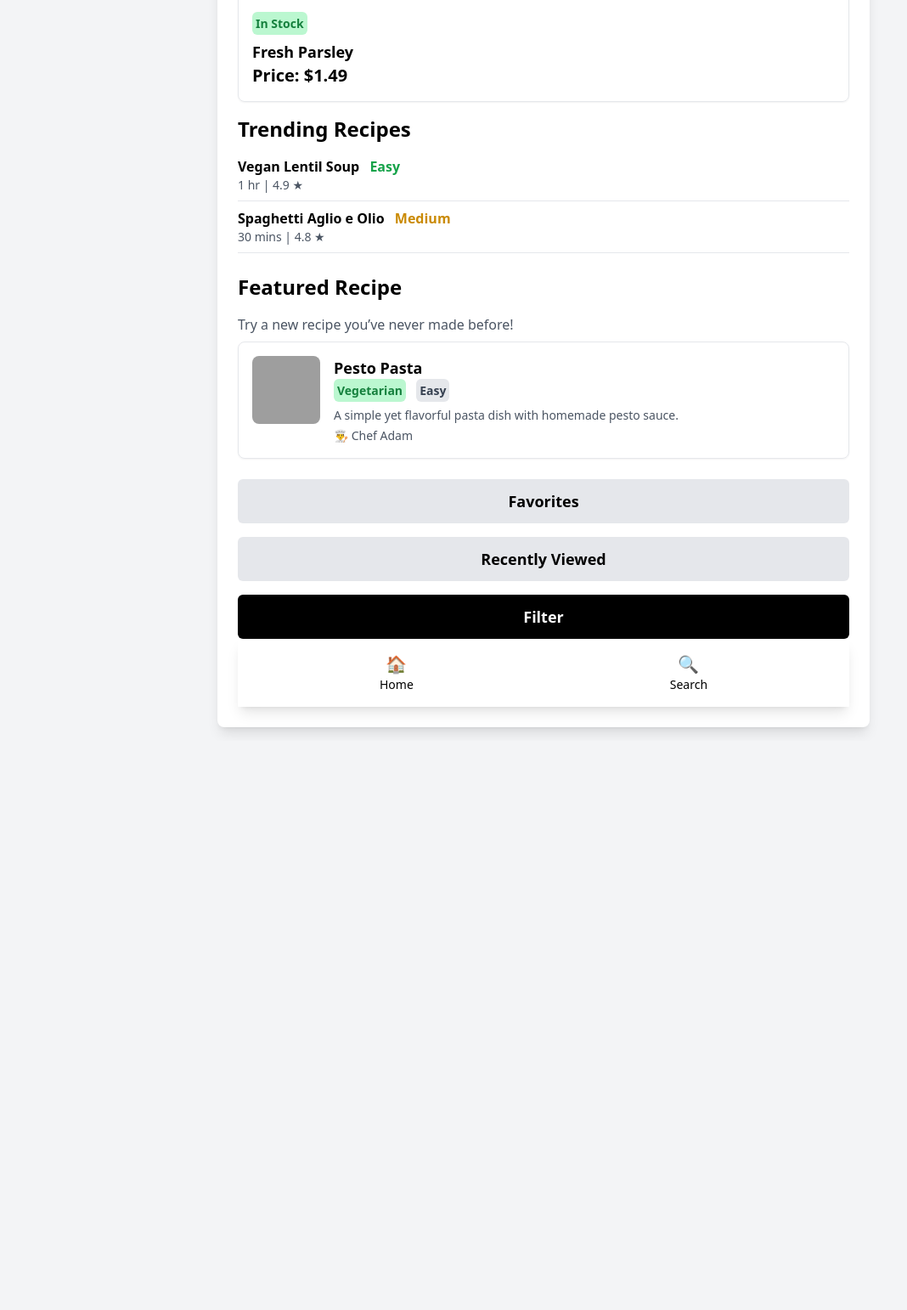
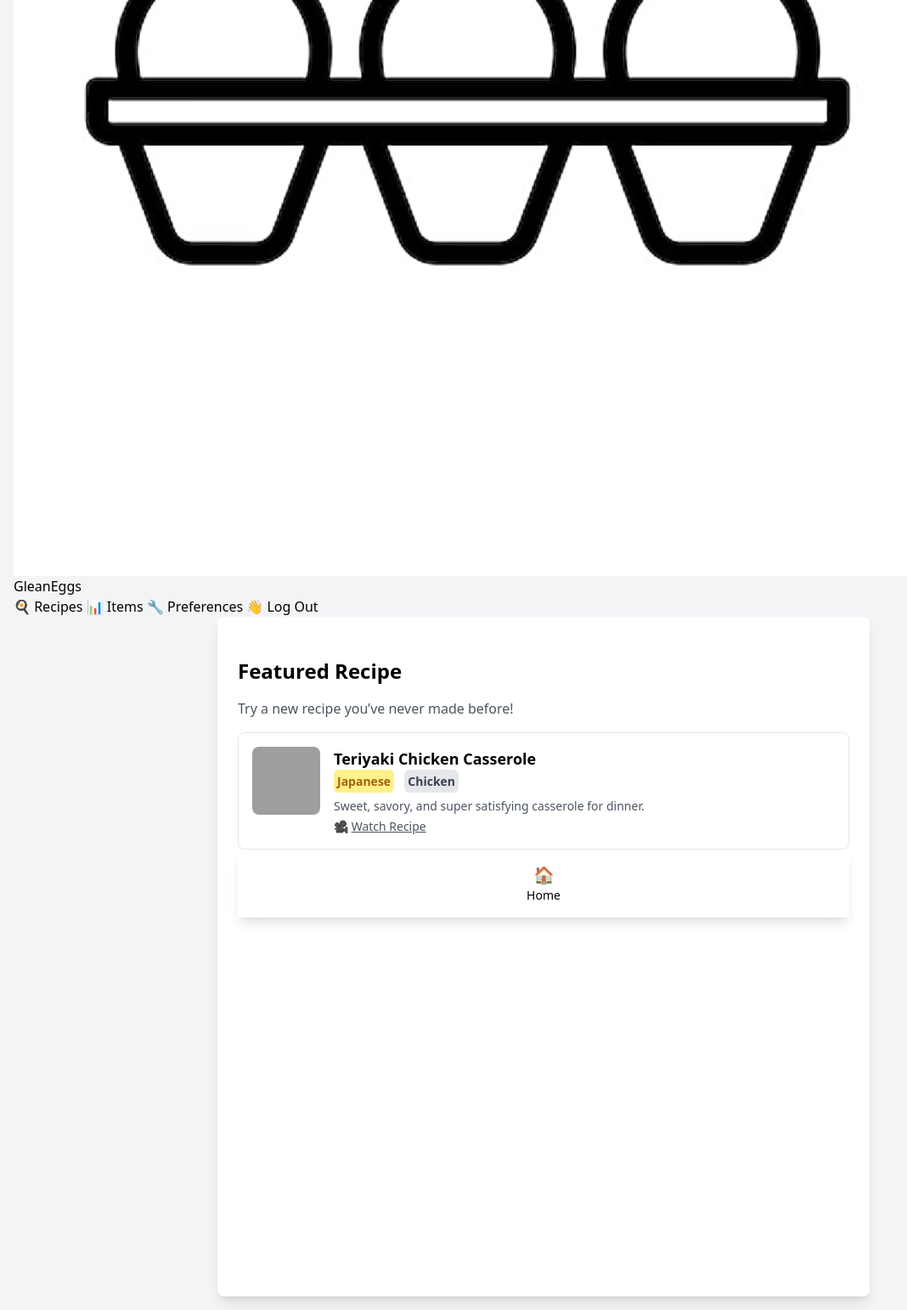
Before and after one commit to madinamonowara/GleanEggs, a Flask app: template templates/recipes.html in a window 1280 px wide. Shown: the part 688-2230 px from the top of the page at 85% size, without its empty margins (0-1068 px from the left). Before the commit the page ends 1551 px from the top, so only its background shows below. Run offline with Flask 3, Linux system fonts and the light colour scheme; the template is opened without the code that fills it, so the values that code supplies are empty; some libraries are stand-ins or nearby versions; grey boxes are pictures that could not be loaded.

Commit message:
changing recipes page and adding individual recipe

```diff
--- a/templates/recipes.html
+++ b/templates/recipes.html
@@ -7,80 +7,83 @@
     <script src="https://cdn.tailwindcss.com"></script>
 </head>
 <body class="bg-gray-100 p-4">
+    <!-- Header -->
+    <header>
+        <nav class="top-menu">
+            <div class="logo-section">
+                <img src="/static/images/gleaneggs_logo.jpg" alt="GleanEggs Logo">
+                <span class="logo-text">GleanEggs</span>
+            </div>
+            <div class="nav-buttons">
+                <button onclick="location.href='/recipes'">🍳 Recipes</button>
+                <button onclick="location.href='/products'">📊 Items</button>
+                <button onclick="location.href='/preferences'">🔧 Preferences</button>
+                <button onclick="location.href='/login'">👋 Log Out</button>
+            </div>
+        </nav>
+    </header>
+
     <div class="max-w-3xl mx-auto bg-white p-6 rounded-lg shadow-lg w-full min-h-screen">
+
         <!-- Featured Recipe -->
-        <div class="flex items-center gap-4 mb-6">
-            <img src="https://www.thelifejolie.com/wp-content/uploads/2023/01/Featured-Hearty-Chicken-Noodle-Soup-Recipe-The-Life-Jolie.jpg" alt="Recipe" class="w-12 h-12 rounded-full">
-            <div>
-                <h2 class="font-bold text-lg">Featured Recipe</h2>
-                <p class="text-gray-600">Chicken Noodle Soup</p>
-            </div>
-        </div>
-
-        <!-- Ingredients To Buy -->
-        <h2 class="font-bold text-2xl mb-4">Ingredients To Buy</h2>
-        <div class="border rounded-lg overflow-hidden shadow-sm mb-4">
-            <img src="https://www.countrymeat.co.za/wp-content/uploads/2024/04/WhatsApp-Image-2021-08-10-at-11.11.59-AM.jpeg" alt="Organic Chicken" class="w-full h-48 object-cover">
-            <div class="p-4">
-                <span class="text-green-700 bg-green-200 text-sm font-bold p-1 rounded-md">In Stock</span>
-                <p class="text-lg font-bold mt-2">Organic Chicken</p>
-                <p class="text-xl font-bold">Price: $12.99</p>
-            </div>
-        </div>
-        <div class="border rounded-lg overflow-hidden shadow-sm mb-4">
-            <img src="https://i.herbalreality.com/wp-content/uploads/2020/09/22143155/Parsley-Petroselinum-crispum-1200x798.jpg" alt="Fresh Parsley" class="w-full h-48 object-cover">
-            <div class="p-4">
-                <span class="text-green-700 bg-green-200 text-sm font-bold p-1 rounded-md">In Stock</span>
-                <p class="text-lg font-bold mt-2">Fresh Parsley</p>
-                <p class="text-xl font-bold">Price: $1.49</p>
-            </div>
-        </div>
-
-        <!-- Trending Recipes -->
-        <h2 class="font-bold text-2xl mb-4">Trending Recipes</h2>
-        <div class="border-b pb-2 mb-2">
-            <p class="font-bold">Vegan Lentil Soup <span class="text-green-600 ml-2">Easy</span></p>
-            <p class="text-gray-600 text-sm">1 hr | 4.9 ★</p>
-        </div>
-        <div class="border-b pb-2 mb-2">
-            <p class="font-bold">Spaghetti Aglio e Olio <span class="text-yellow-600 ml-2">Medium</span></p>
-            <p class="text-gray-600 text-sm">30 mins | 4.8 ★</p>
-        </div>
-
-        <!-- Another Featured Recipe -->
         <h2 class="font-bold text-2xl mt-6 mb-4">Featured Recipe</h2>
         <p class="text-gray-600">Try a new recipe you’ve never made before!</p>
-        <div class="border rounded-lg overflow-hidden shadow-sm p-4 mt-2">
+
+        <!-- Clickable Recipe Card -->
+        <div class="border rounded-lg overflow-hidden shadow-sm p-4 mt-4 cursor-pointer hover:bg-gray-100 transition"
+             onclick="viewRecipe()">
             <div class="flex gap-4">
-                <img src="https://kitchenswagger.com/wp-content/uploads/2023/07/pesto-shrimp-pasta-4.jpg" alt="Pesto Pasta" class="w-20 h-20 object-cover rounded-lg">
+                <img src="https://www.themealdb.com/images/media/meals/wvpsxx1468256321.jpg" alt="Teriyaki Chicken" class="w-20 h-20 object-cover rounded-lg">
                 <div>
-                    <p class="font-bold text-lg">Pesto Pasta</p>
-                    <span class="bg-green-200 text-green-700 text-sm font-bold p-1 rounded-md">Vegetarian</span>
-                    <span class="bg-gray-200 text-gray-700 text-sm font-bold p-1 rounded-md ml-2">Easy</span>
-                    <p class="text-gray-600 text-sm mt-2">A simple yet flavorful pasta dish with homemade pesto sauce.</p>
-                    <p class="text-gray-600 text-sm mt-1">👨‍🍳 Chef Adam</p>
+                    <p class="font-bold text-lg">Teriyaki Chicken Casserole</p>
+                    <span class="bg-yellow-200 text-yellow-700 text-sm font-bold p-1 rounded-md">Japanese</span>
+                    <span class="bg-gray-200 text-gray-700 text-sm font-bold p-1 rounded-md ml-2">Chicken</span>
+                    <p class="text-gray-600 text-sm mt-2">Sweet, savory, and super satisfying casserole for dinner.</p>
+                    <p class="text-gray-600 text-sm mt-1">🎥 <a href="https://www.youtube.com/watch?v=4aZr5hZXP_s" class="underline" target="_blank">Watch Recipe</a></p>
                 </div>
             </div>
-        </div>
-
-        <!-- Action Buttons -->
-        <div class="mt-6 space-y-4">
-            <button class="w-full bg-gray-200 p-3 rounded-md font-bold text-lg">Favorites</button>
-                <button class="w-full bg-gray-200 p-3 rounded-md font-bold text-lg">Recently Viewed</button>
-                <button class="w-full bg-black text-white p-3 rounded-md font-bold text-lg mb-20">Filter</button>
         </div>
 
         <!-- Bottom Navigation -->
         <div class="left-0 w-full bg-white p-4 flex justify-around shadow-lg">
             <a href="home.html" class="flex flex-col items-center">
-            <span class="text-black text-xl">🏠</span>
-            <span class="text-sm">Home</span>
-        </a>
-        <a href="search.html" class="flex flex-col items-center">
-            <span class="text-black text-xl">🔍</span>
-            <span class="text-sm">Search</span>
+                <span class="text-black text-xl">🏠</span>
+                <span class="text-sm">Home</span>
             </a>
         </div>
     </div>
+
+    <!-- Script to store recipe in localStorage and redirect -->
+    <script>
+        function viewRecipe() {
+            const recipe = {
+                idMeal: "52772",
+                strMeal: "Teriyaki Chicken Casserole",
+                strCategory: "Chicken",
+                strArea: "Japanese",
+                strInstructions: `Preheat oven to 350° F. Spray a 9x13-inch baking pan with non-stick spray.
+Combine soy sauce, ½ cup water, brown sugar, ginger and garlic in a small saucepan and cover. Bring to a boil over medium heat. Remove lid and cook for one minute once boiling.
+Meanwhile, stir together the corn starch and 2 tablespoons of water in a separate dish until smooth. Once sauce is boiling, add mixture to the saucepan and stir to combine. Cook until the sauce starts to thicken then remove from heat.
+Place the chicken breasts in the prepared pan. Pour one cup of the sauce over top of chicken. Place chicken in oven and bake 35 minutes or until cooked through. Remove from oven and shred chicken in the dish using two forks.
+*Meanwhile, steam or cook the vegetables according to package directions.
+Add the cooked vegetables and rice to the casserole dish with the chicken. Add most of the remaining sauce, reserving a bit to drizzle over the top when serving. Gently toss everything together in the casserole dish until combined. Return to oven and cook 15 minutes. Remove from oven and let stand 5 minutes before serving. Drizzle each serving with remaining sauce. Enjoy!`,
+                strMealThumb: "https://www.themealdb.com/images/media/meals/wvpsxx1468256321.jpg",
+                strYoutube: "https://www.youtube.com/watch?v=4aZr5hZXP_s",
+                ingredients: [
+                    { ingredient: "soy sauce", measure: "3/4 cup" },
+                    { ingredient: "water", measure: "1/2 cup" },
+                    { ingredient: "brown sugar", measure: "1/4 cup" },
+                    { ingredient: "ground ginger", measure: "1/2 teaspoon" },
+                    { ingredient: "minced garlic", measure: "1/2 teaspoon" },
+                    { ingredient: "cornstarch", measure: "4 Tablespoons" },
+                    { ingredient: "chicken breasts", measure: "2" },
+                    { ingredient: "stir-fry vegetables", measure: "1 (12 oz.)" },
+                    { ingredient: "brown rice", measure: "3 cups" }
+                ]
+            };
+            localStorage.setItem("selectedRecipe", JSON.stringify(recipe));
+            window.location.href = "recipe.html";
+        }
+    </script>
 </body>
 </html>
```
Also changed, not shown: templates/recipe.html (added, +60 -0 lines).
